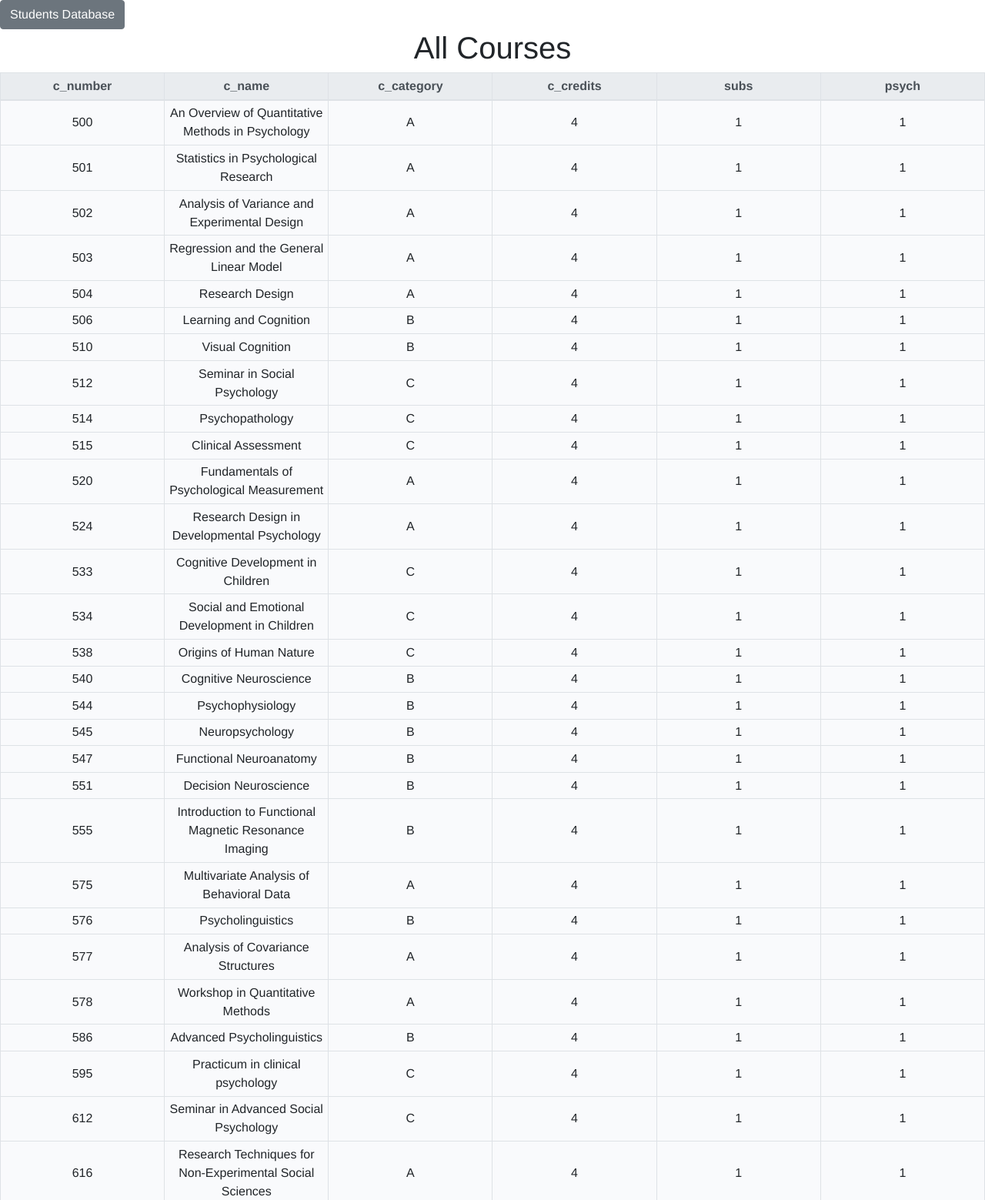
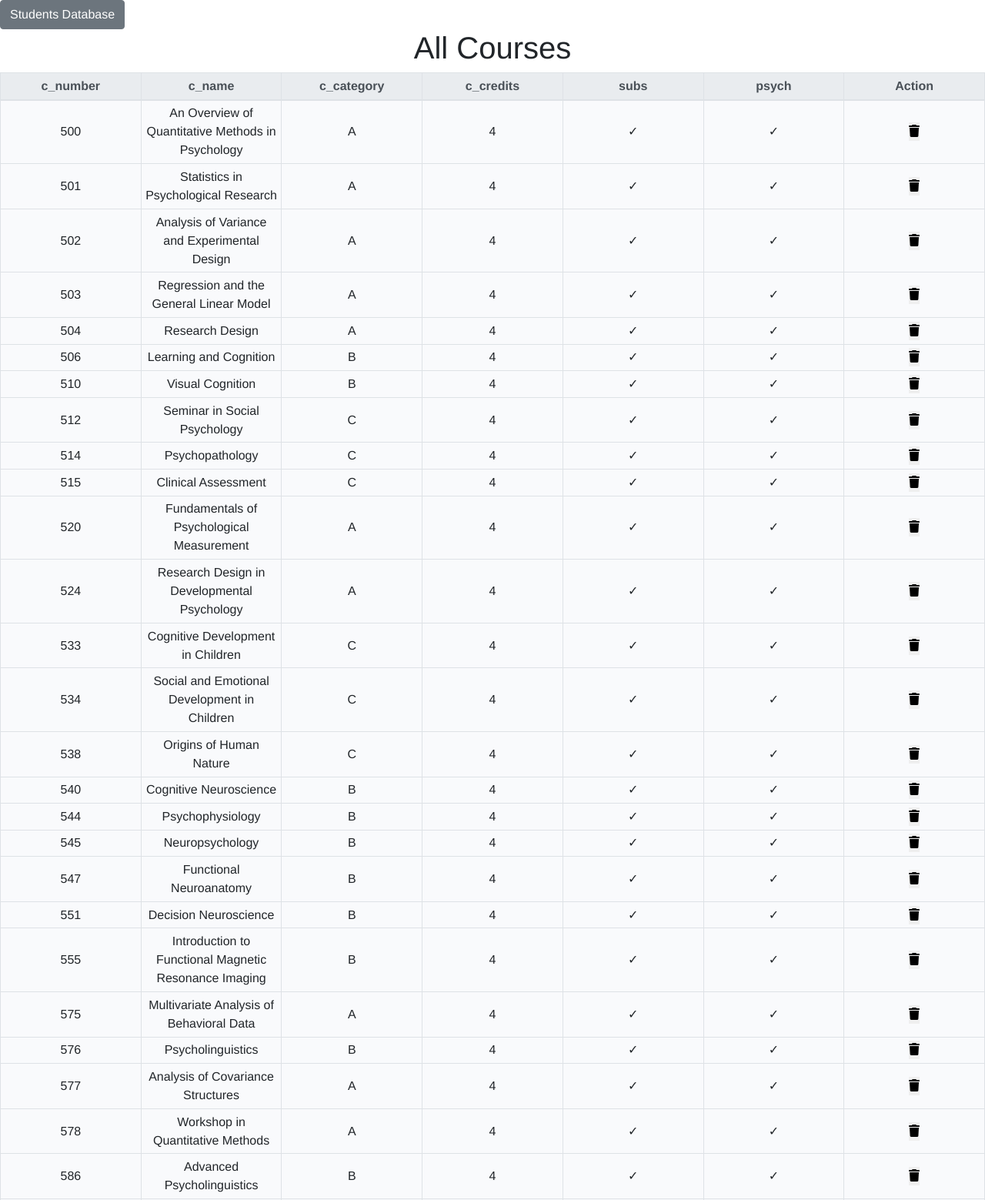
Before and after one commit to namitanair0201/course_planner, a Flask app: page /courses in a window 1280 px wide. Shown: the top 1559 px of the page at 77% size. Run offline with Flask 2, Linux system fonts and the light colour scheme; some libraries are stand-ins or nearby versions.

Commit message:
Adding delete functionality and message on new course addition; Also fixed eventPropagation

```diff
--- a/app.py
+++ b/app.py
@@ -1,5 +1,5 @@
 from flask import Flask, render_template, request
-from helpers.readcsv import read_from_csv, read_student_info, save_student_info, save_new_course, read_notes, save_notes
+from helpers.readcsv import read_from_csv, read_student_info, save_student_info, save_new_course, read_notes, save_notes, delete_a_course
 from helpers.score import bcs,quantp,dp,socialp,getCourseList,score
 import glob
 import os
@@ -53,10 +53,27 @@ def Main():
 def Courses():
     course_names, course_numbers, check_dict, db  = read_from_csv('static/assets/courses.csv')
 
-    #form_submitted = request.form
+    form_submitted = request.form
     message,error = '',''
     #students_paths = glob.glob(student_data_path+'*.csv')
     #students_info = [read_student_info(student_path,check_dict) for student_path in students_paths]
+    if 'remove_course' in form_submitted:
+        course_number = form_submitted['remove_course'].split()[-1]
+        filtered = list(filter(lambda x: x['c_number']!=course_number, db))
+
+        check_dict = {}
+        for course in filtered:
+            check_dict[course['c_number']]=course
+            check_dict[course['c_name']]=course
+
+        try:
+            students_paths = glob.glob(student_data_path+'*.csv')
+            students_info = [read_student_info(student_path,check_dict) for student_path in students_paths]
+            delete_a_course(filtered)
+            message = 'Successfully removed '+course_number
+            db = filtered
+        except:
+            error = course_number+' is taken by one or more student(s)'
 
     return render_template('courses.html', db=db, message=message, error = error)
 
--- a/helpers/readcsv.py
+++ b/helpers/readcsv.py
@@ -48,7 +48,6 @@ def read_student_info(file_name, check_dict):
 
         return result
 def save_student_info(file_name, student_info):
-    print(student_info)
     s_vals = student_info
     text_to_save = "name,"+s_vals['name']+"\n"
     text_to_save += "image_link,"+s_vals['image_link']+"\n"
@@ -88,3 +87,12 @@ def save_new_course(course):
     with open('./static/assets/courses.csv', 'a+', newline='\n') as write_obj:
         dict_writer = DictWriter(write_obj, fieldnames=list(course.keys()))
         dict_writer.writerow(course)
+
+def delete_a_course(db):
+    with open('./static/assets/courses.csv','w') as fp:
+        fp.write('c_number,c_name,c_category,c_credits,subs,psych\n')
+
+    with open('./static/assets/courses.csv', 'a+', newline='\n') as write_obj:
+        for c in db:
+            dict_writer = DictWriter(write_obj, fieldnames=list(c.keys()))
+            dict_writer.writerow(c)
--- a/static/css/styles.css
+++ b/static/css/styles.css
@@ -105,3 +105,14 @@ td{
   .notespresent {
         background-image: linear-gradient(to right, rgba(255,0,0,0), rgb(255, 203, 203));
   }
+
+  .remove_course{
+    clear: both;
+    border: 0px;
+    padding: 0;
+  }
+
+  .message{
+      color: #825F77;
+      font-size: smaller;
+  }
--- a/templates/courses.html
+++ b/templates/courses.html
@@ -30,6 +30,7 @@
                 <th scope="col">c_credits</th>
                 <th scope="col">subs</th>
                 <th scope="col">psych</th>
+                <th scope="col">Action</th>
             </tr>
         </thead>
 
@@ -40,9 +41,21 @@
                     <td>{{course['c_name']}}</td>
                     <td>{{course['c_category']}}</td>
                     <td>{{course['c_credits']}}</td>
-                    <td>{{course['subs']}}</td>
-                    <td>{{course['psych']}}</td>
-
+                    {% if course['subs']=='1' %}
+                        <td>✓</td>
+                    {% else %}
+                        <td>✗</td>
+                    {% endif %}
+                    {% if course['psych'] == '1' %}
+                        <td>✓</td>
+                    {% else %}
+                        <td>✗</td>
+                    {% endif %}
+                    <td>
+                        <button class="remove_course" type="submit" name="remove_course" value=" Remove {{course['c_number']}}">
+                            <i class="fas fa-trash"></i>
+                        </button>
+                    </td>
                 </tr>
             {% endfor %}
         </form>
--- a/templates/index.html
+++ b/templates/index.html
@@ -207,7 +207,7 @@
                         <td>{{course_taken['c_category']}}</td>
                         <td><button style="width:90%" class=" remove" type="submit" name="remove"
                                 value="Remove {{course_taken['c_number']}} for {{term}} in {{each_year}}"><i
-                                    class="fas fa-trash"></i></button>
+                                    class="fas fa-trash" onclick="event.stopPropagation();"></i></button>
                         </td>
                     </tr>
                     <!-- </button> -->
@@ -283,7 +283,7 @@
                                 </select>
                             </div>
                         </div>
-
+                        <span class='message'>Don't enter "PSYC" prefix for PSYC course</span>
                         <div class="form-group row">
                             <label for="c_number" class="col-sm-2 col-form-label">Course Prefix</label>
                             <div class="col-sm-10">
```
